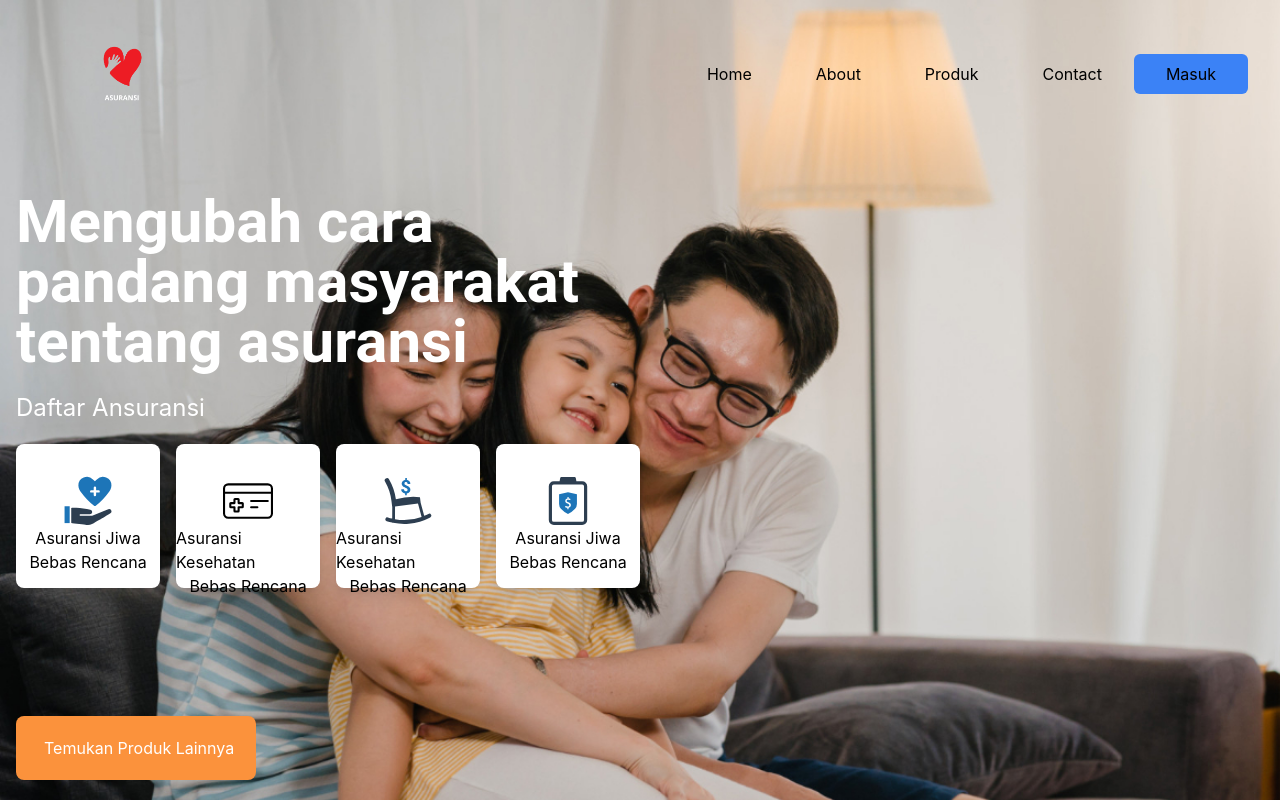
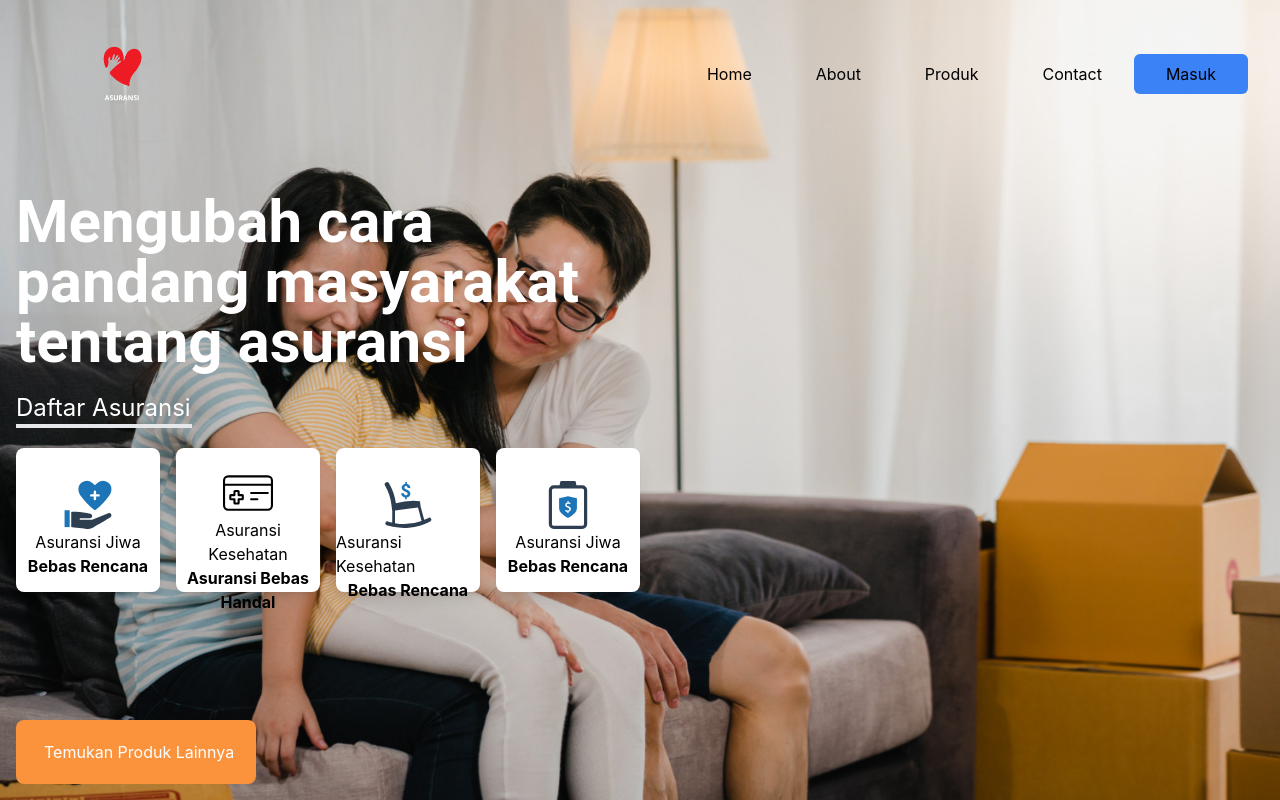
Before and after one commit to ahay12/my-app, a Next.js app: page / in a window 1280 px wide. Shown: the top 800 px of the page. Built offline with nearby package versions, Linux system fonts and the light colour scheme.

Commit message:
🏠 update

```diff
--- a/pages/index.js
+++ b/pages/index.js
@@ -6,7 +6,7 @@ export default function Home() {
   return (
     <Layout>
       {/* Start Hero */}
-      <section className="w-full pt-36 pb-80 bg-[url('/family.jpg')] bg-cover">
+      <section className="w-full pt-36 pb-10 bg-[url('/family.jpg')] bg-cover">
         <div className="container">
           <div className="w-full items-center lg:w-1/2">
             <h1 className="font-header text-6xl text-white font-bold mt-12">
@@ -20,61 +20,83 @@ export default function Home() {
           </div>
           <div className="mt-5 mb-5">
             <div>
-              <div className="text-white text-2xl">Daftar Ansuransi</div>
+              <div className="text-white text-2xl border-b-4 w-44">Daftar Asuransi</div>
             </div>
           </div>
           <div className="flex flex-row">
             <div>
               <Link href={"/"}>
-                <div className="w-36 h-36 relative py-3 bg-white rounded-lg shadow-lg">
+                <div className="w-36 h-36 relative py-3 bg-white rounded-lg shadow-lg hover:bg-orange-400 hover:text-white">
                   <div className="flex flex-col justify-around items-center pt-5">
-                    <Image src={"/health.svg"} width={50} height={100} />
+                    <Image
+                      src={"/health.svg"}
+                      width={50}
+                      height={100}
+                      alt="icon"
+                    />
                     <h4>Asuransi Jiwa</h4>
-                    <h4>Bebas Rencana</h4>
+                    <h4 className="font-bold">Bebas Rencana</h4>
                   </div>
                 </div>
               </Link>
             </div>
             <div className="ml-4">
               <Link href={"/"}>
-                <div className="w-36 h-36 relative py-3 bg-white rounded-lg shadow-lg">
-                  <div className="flex flex-col justify-around items-center pt-5">
-                    <Image src={"/card.svg"} width={50} height={100} />
+                <div className="w-36 h-36 relative py-3 bg-white rounded-lg shadow-lg hover:bg-orange-400 hover:text-white">
+                  <div className="flex flex-col justify-around text-center items-center pt-2">
+                    <Image
+                      src={"/card.svg"}
+                      width={50}
+                      height={100}
+                      alt="icon"
+                    />
                     <h4>Asuransi Kesehatan</h4>
-                    <h4>Bebas Rencana</h4>
+                    <h4 className="font-bold">Asuransi Bebas Handal</h4>
                   </div>
                 </div>
               </Link>
             </div>
             <div className="ml-4">
               <Link href={"/"}>
-                <div className="w-36 h-36 relative py-3 bg-white rounded-lg shadow-lg">
+                <div className="w-36 h-36 relative py-3 bg-white rounded-lg shadow-lg hover:bg-orange-400 hover:text-white">
                   <div className="flex flex-col justify-around items-center pt-5">
-                    <Image src={"/chair.svg"} width={50} height={100} />
+                    <Image
+                      src={"/chair.svg"}
+                      width={50}
+                      height={100}
+                      alt="icon"
+                    />
                     <h4>Asuransi Kesehatan</h4>
-                    <h4>Bebas Rencana</h4>
+                    <h4 className="font-bold">Bebas Rencana</h4>
                   </div>
                 </div>
               </Link>
             </div>
             <div className="ml-4">
               <Link href={"/"}>
-                <div className="w-36 h-36 relative py-3 bg-white rounded-lg shadow-lg">
+                <div className="w-36 h-36 relative py-3 bg-white rounded-lg shadow-lg hover:bg-orange-400 hover:text-white">
                   <div className="flex flex-col justify-around items-center pt-5">
-                    <Image src={"/note.svg"} width={50} height={100} />
+                    <Image
+                      src={"/note.svg"}
+                      width={50}
+                      height={100}
+                      alt="icon"
+                    />
                     <h4>Asuransi Jiwa</h4>
-                    <h4>Bebas Rencana</h4>
+                    <h4 className="font-bold">Bebas Rencana</h4>
                   </div>
                 </div>
               </Link>
             </div>
           </div>
           <div className="mt-32">
-            <div className="text-white w-60 h-16 bg-orange-400 rounded-lg">
-              <div className="items-center justify-around pl-7 pt-5">
-                <h4>Temukan Produk Lainnya</h4>
+            <Link href={"/"}>
+              <div className="text-white w-60 h-16 bg-orange-400 rounded-lg">
+                <div className="items-center justify-around pl-7 pt-5">
+                  <h4>Temukan Produk Lainnya</h4>
+                </div>
               </div>
-            </div>
+            </Link>
           </div>
         </div>
       </section>
```
